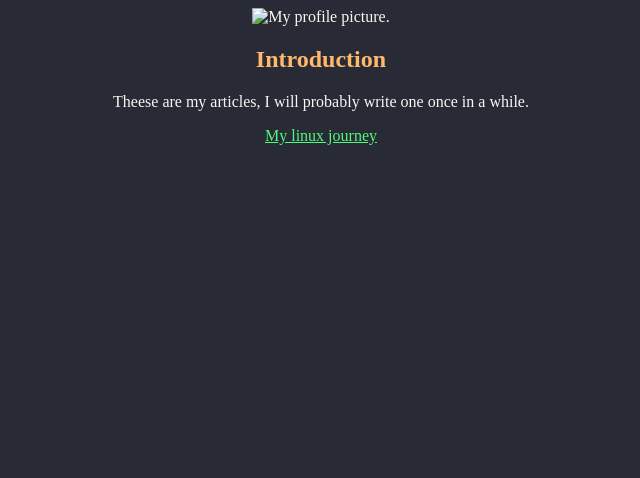
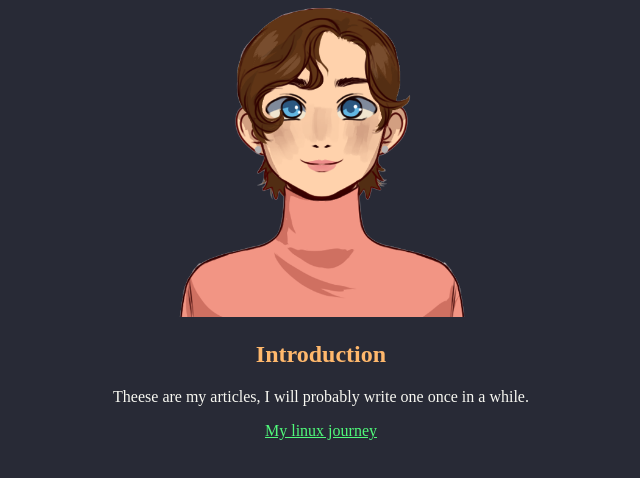
Before and after one commit to Lyxminxx/Lyxminxx.github.io, a plain HTML site: page Articles/Articles.html in a window 1280 px wide. Shown: the whole page, without its empty margins (319-959 px from the left). Drawn offline with Linux system fonts and the light colour scheme.

Commit message:
Added pfp

```diff
--- a/Articles/Articles.html
+++ b/Articles/Articles.html
@@ -2,12 +2,12 @@
 <html>
     <head>
         <title>Lyxminx - Articles</title>
-        <link rel="shortcut icon" type="x-icon" href="images/PFP.png">
+        <link rel="shortcut icon" type="x-icon" href="/images/PFP.png">
         <link rel="stylesheet" href="/style.css">
     </head>
     <body>
         <div style = "text-align: center;">
-            <img src="images/PFP.png" width="300px" alt="My profile picture.">
+            <img src="/images/PFP.png" width="300px" alt="My profile picture.">
          </div>
         <h2>Introduction</h2>
         <p>
```
Also changed, not shown: Articles/Why i switched to linux.html (+1 -1 lines).
